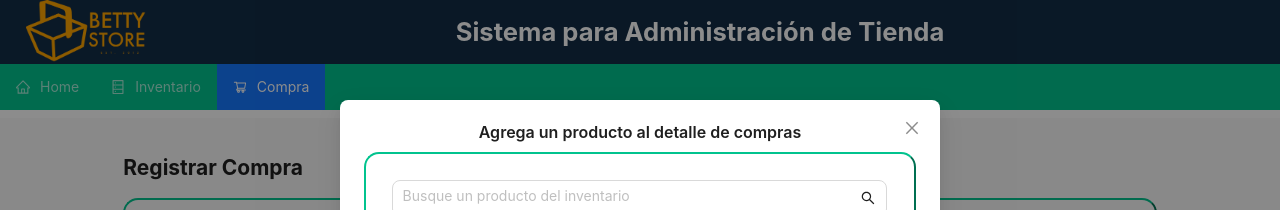
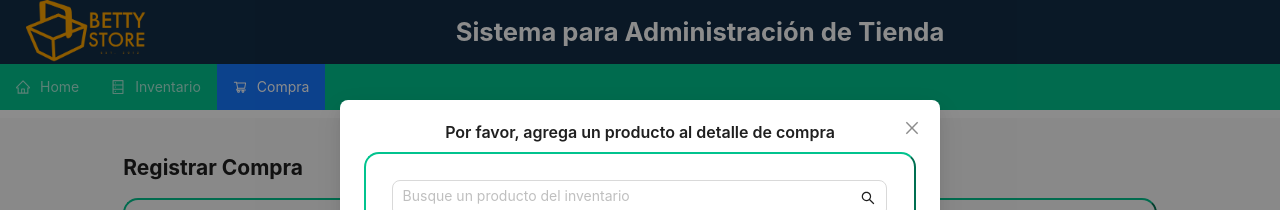
Before and after one commit to leonardoGit99/BettyStore, a React (Create React App) app in the folder bettystore/: page /registrarCompra in a window 1280 px wide. Both pictures are taken after a click on the button "Agregar Producto". Shown: the top 210 px of the page. Built offline with nearby package versions, Linux system fonts and the light colour scheme; no server answers.

Commit message:
(solucionado) BUG #4 El título de la ventana emergente 'Agrega un producto al detalle de compras'no es el mismo que el mockup

```diff
--- a/bettystore/src/views/RegistrarCompra.jsx
+++ b/bettystore/src/views/RegistrarCompra.jsx
@@ -247,7 +247,7 @@ export default function RegistrarCompra() {
       {/*Fila para el Modal y el formulario de registro*/}
       <Row>
         <Modal
-          title={<div className="tituloModalRegistrarCompra">Agrega un producto al detalle de compras</div>}
+          title={<div className="tituloModalRegistrarCompra">Por favor, agrega un producto al detalle de compra</div>}
           /*style={{textAlign:'center'}}*/
           open={modalEsVisible}
           onCancel={cerrarModal}
```
